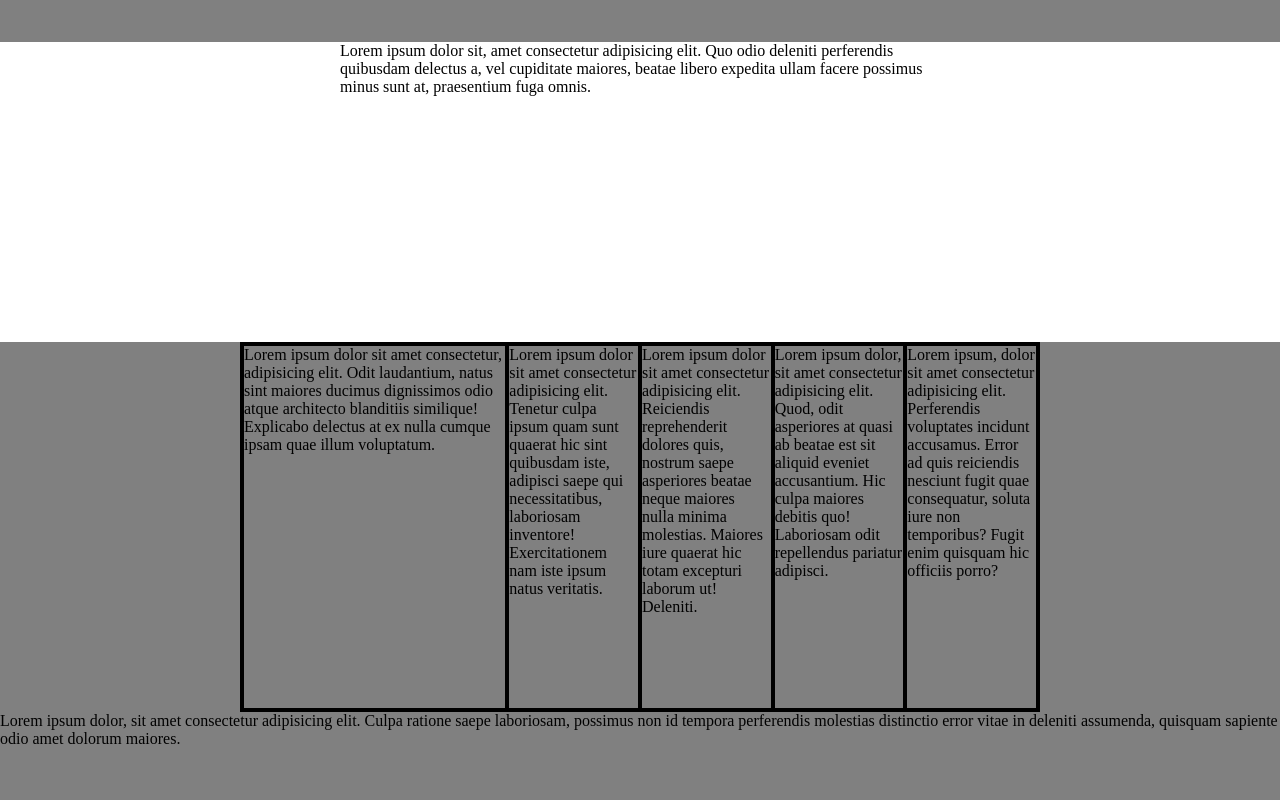
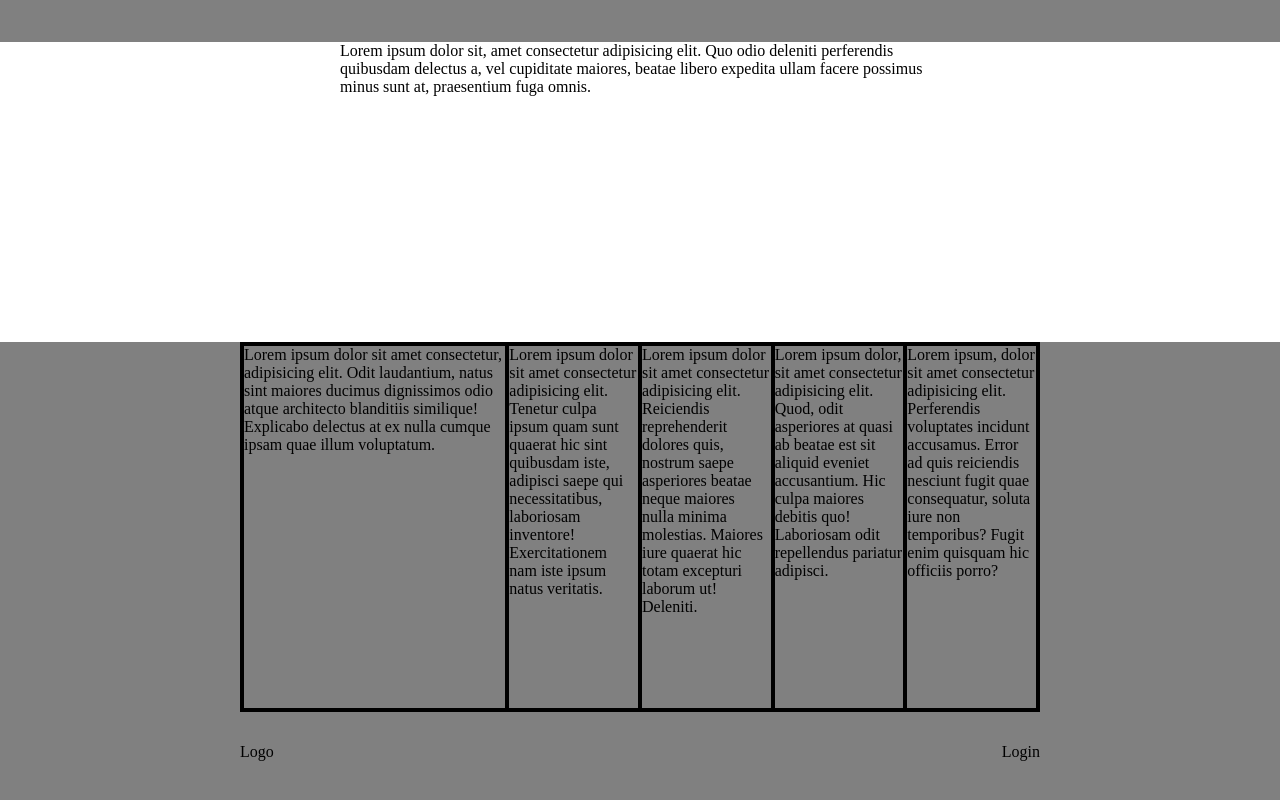
Before and after one commit to FrancescoMain/htmlcss-struttura-discord, a plain HTML site: page index.html in a window 1280 px wide. Shown: the part 1508-2308 px from the top of the page. Drawn offline with Linux system fonts and the light colour scheme.

Commit message:
Sotto Sezioni Footer

```diff
--- a/index.html
+++ b/index.html
@@ -105,7 +105,8 @@
 
              <!-- footer -->
              <div class="footer">
-                Lorem ipsum dolor, sit amet consectetur adipisicing elit. Culpa ratione saepe laboriosam, possimus non id tempora perferendis molestias distinctio error vitae in deleniti assumenda, quisquam sapiente odio amet dolorum maiores.
+                <div>Logo</div>
+                <div>Login</div>
             </div>
 
         </div>
--- a/style.css
+++ b/style.css
@@ -84,3 +84,13 @@ div .linkfooter{
     width: calc(100%/6);
 
 }
+
+.footer {
+    display: flex;
+    justify-content: space-between;
+    align-items: center;
+    max-width: 800px;
+    margin: 0 auto;
+    min-height: 80px;
+
+}
```
